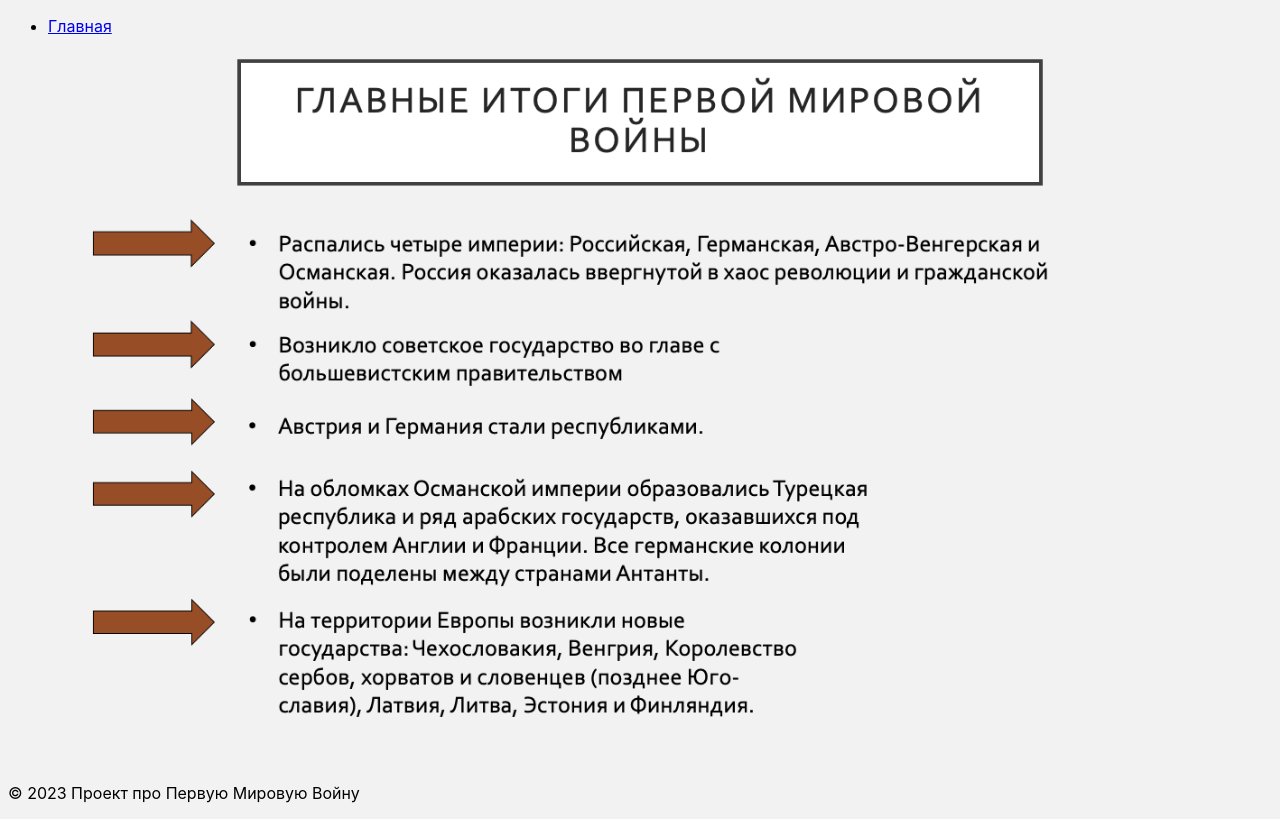
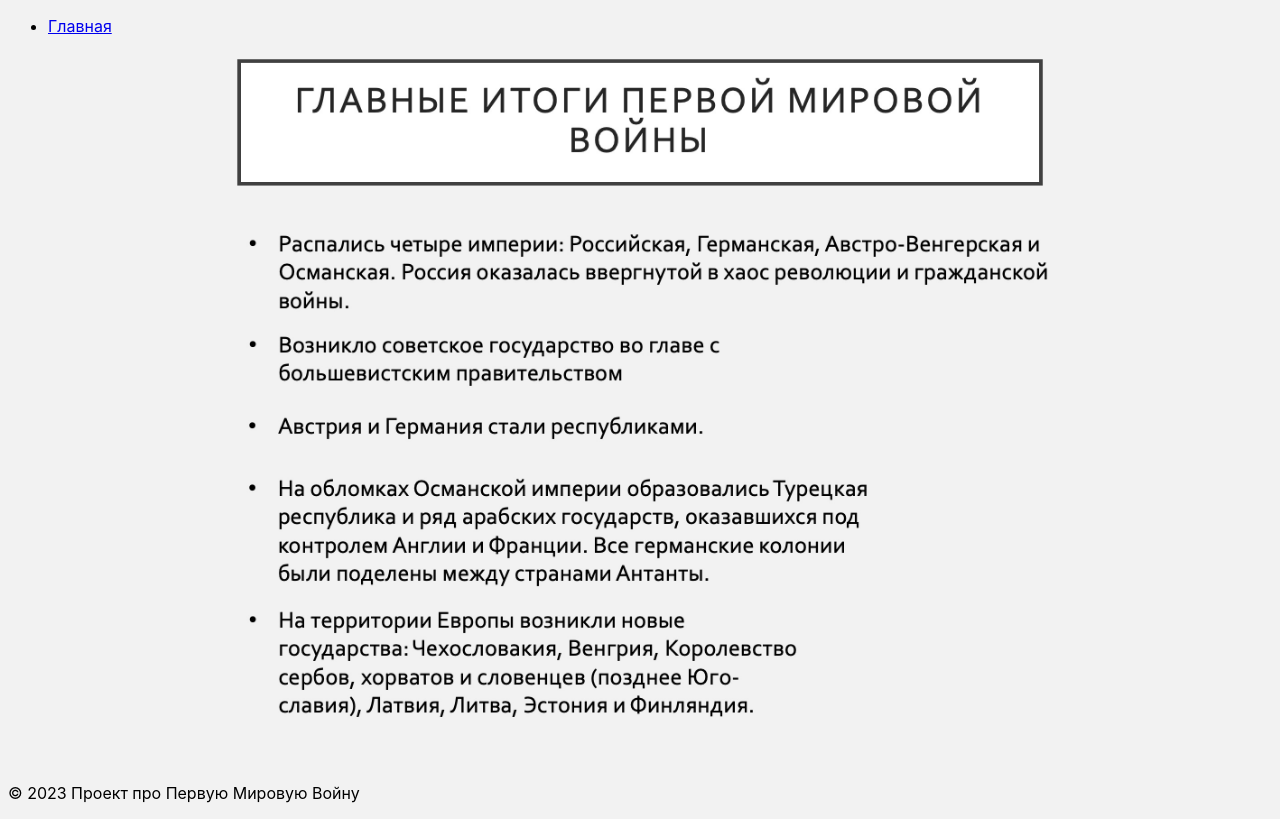
Before and after one commit to barsysh/ww1, a plain HTML site: page main_outcomes.html in a window 1280 px wide. Drawn offline with Linux system fonts and the light colour scheme.

Commit message:
Update main_outcomes.html

```diff
--- a/main_outcomes.html
+++ b/main_outcomes.html
@@ -16,7 +16,7 @@
             </nav>
         </header>
         <main>
-<img src="images/slide.png" alt="WWI Image" style="width:100%;">
+<img src="images/slide.jpeg" alt="WWI Image" style="width:100%;">
         </main>
         <footer>
             <p>© 2023 Проект про Первую Мировую Войну</p>
```
